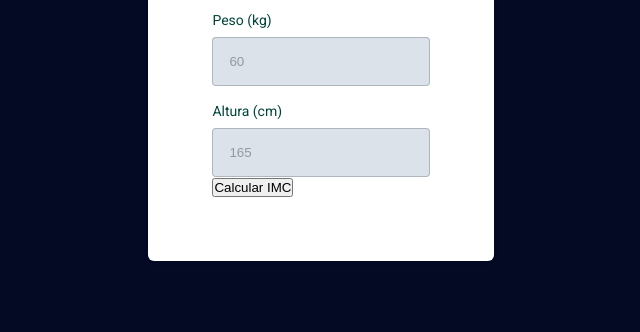
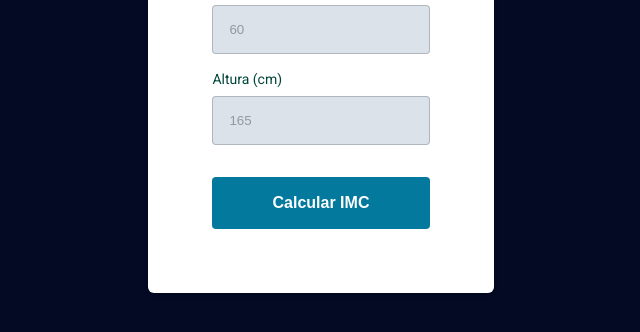
Before and after one commit to Kaue-Luz/CalculoIMC, a plain HTML site: page Index.html in a window 1280 px wide. Shown: the part 324-656 px from the top of the page, without its empty margins (319-959 px from the left). Drawn offline with Linux system fonts and the light colour scheme.

Commit message:
Finalizing form styles

```diff
--- a/styles.css
+++ b/styles.css
@@ -18,6 +18,7 @@
 
     --tt-button: white;
     --bg-button: #02799D;
+    --bg-button-hover: #02617e;
 
     --bg-error: #F03E3E;
     --tt-error: white;
@@ -51,6 +52,10 @@ body{
     color: var(--tt-heading);
 }
 
+.container{
+    padding: 1.6rem;
+}
+
 form h1{
     margin-bottom: 3.2rem;
 }
@@ -82,3 +87,31 @@ form input::placeholder {
 .input-wrapper + .input-wrapper{
     margin-top: 1.6rem;
 }
+
+button{
+    margin-top: 3.2rem;
+    padding: 1.6rem;
+    width: 100%;
+
+    border-radius: .4rem;
+    border: none;
+    background-color: var(--bg-button);
+    color: var(--tt-button);
+
+    display: flex;
+    align-items: center;
+    justify-content: center;
+    gap: .8rem;
+
+    font-weight: bold;
+    font-size: 1.6rem;
+    line-height: 2rem;
+
+    cursor: pointer;
+
+    transition: background .3s;
+}
+
+button:hover {
+    background: var(--bg-button-hover);
+}
```
